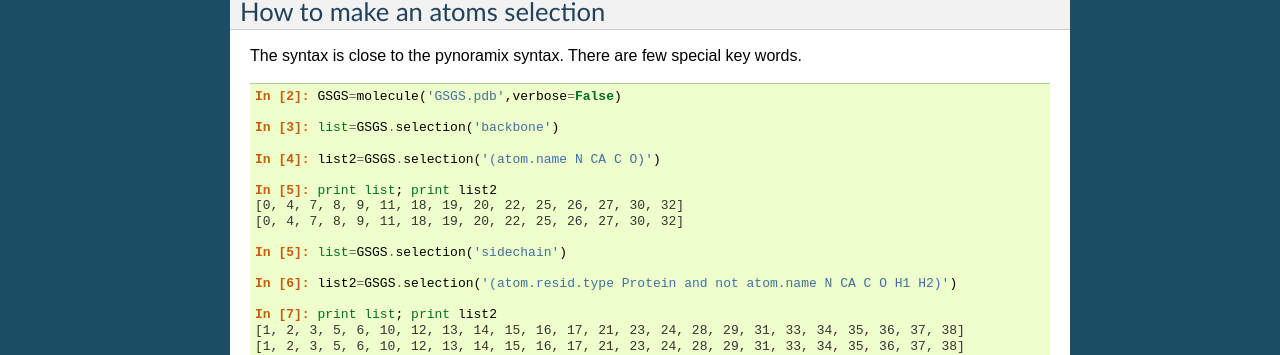
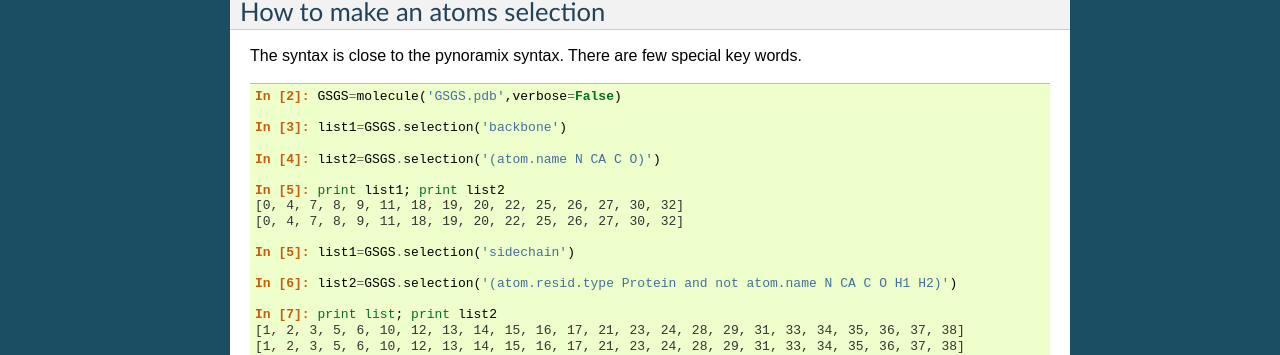
Before and after one commit to dprada/Pynoramix, a Sphinx documentation site: the page built from doc/source/tutorial_molecular_systems.rst, in a window 1280 px wide and 900 px high, scrolled down 2956 px. Shown: the part 432-787 px from the top of the window. Built offline with Sphinx 7.4.7, drawn with Linux system fonts in a browser that asks for light colours.

Commit message:
Doc updated.

```diff
--- a/doc/source/tutorial_molecular_systems.rst
+++ b/doc/source/tutorial_molecular_systems.rst
@@ -233,15 +233,15 @@ There are few special key words.
 
    In [2]: GSGS=molecule('GSGS.pdb',verbose=False)
 
-   In [3]: list=GSGS.selection('backbone')
+   In [3]: list1=GSGS.selection('backbone')
 
    In [4]: list2=GSGS.selection('(atom.name N CA C O)')
 
-   In [5]: print list; print list2
+   In [5]: print list1; print list2
    [0, 4, 7, 8, 9, 11, 18, 19, 20, 22, 25, 26, 27, 30, 32]
    [0, 4, 7, 8, 9, 11, 18, 19, 20, 22, 25, 26, 27, 30, 32]
 
-   In [5]: list=GSGS.selection('sidechain')
+   In [5]: list1=GSGS.selection('sidechain')
 
    In [6]: list2=GSGS.selection('(atom.resid.type Protein and not atom.name N CA C O H1 H2)')
 
```
